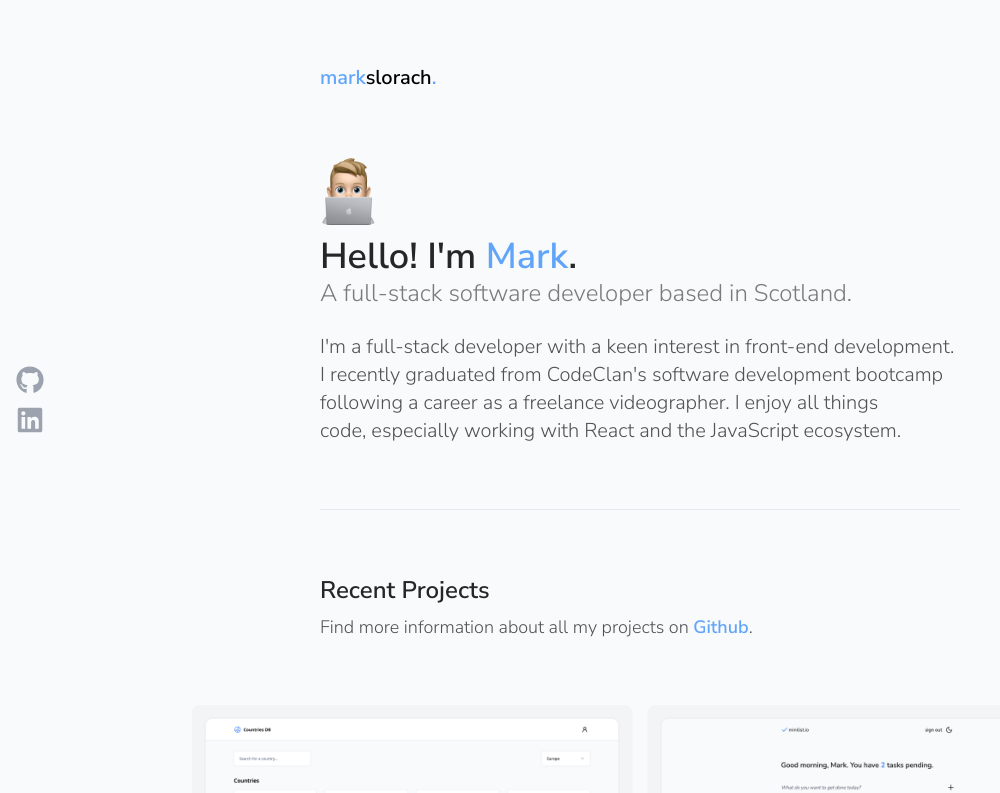
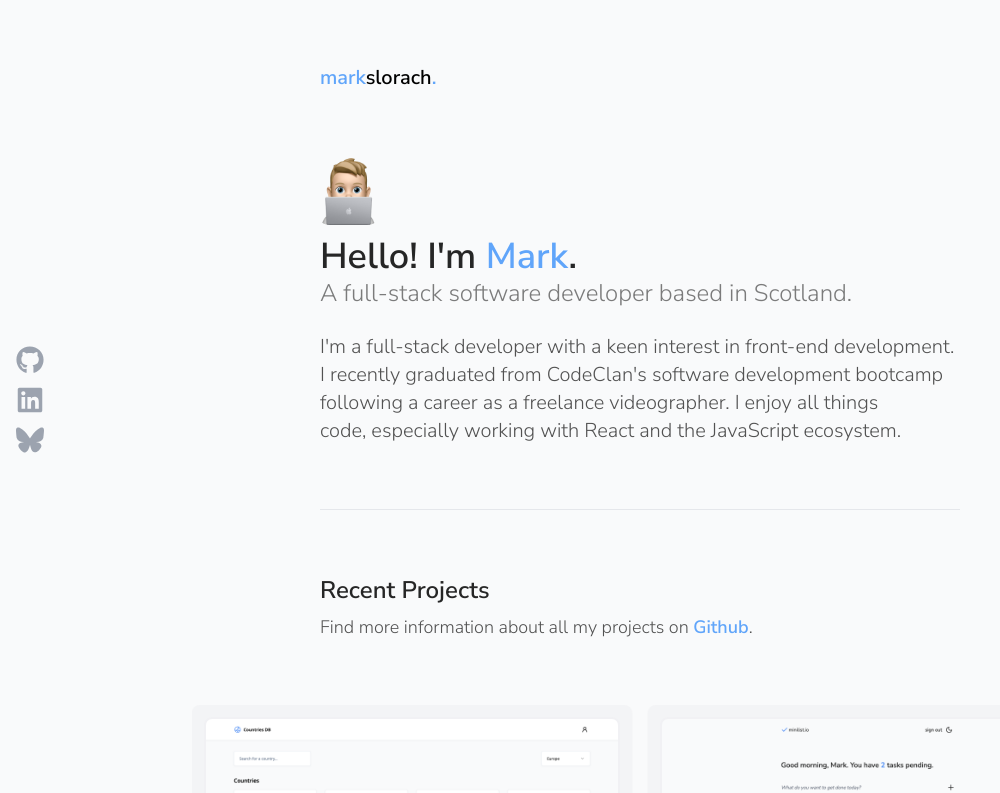
Before and after one commit to markslorach/markslorach.com, a Next.js app: page / in a window 1280 px wide. Shown: the top 793 px of the page, without its empty margins (0-1000 px from the left). Built offline with nearby package versions, Linux system fonts and the light colour scheme.

Commit message:
added bluesky link

```diff
--- a/app/components/shared/StickyLinks.tsx
+++ b/app/components/shared/StickyLinks.tsx
@@ -1,5 +1,6 @@
 import Link from "next/link";
 import { FaGithub, FaLinkedin } from "react-icons/fa";
+import { FaBluesky } from "react-icons/fa6";
 
 export const socialLinks = [
   {
@@ -11,6 +12,11 @@ export const socialLinks = [
     title: "LinkedIn",
     href: "https://linkedin.com/in/markslorach",
     icon: <FaLinkedin className="h-7 w-7" />,
+  },
+  {
+    title: "Bluesky",
+    href: "https://bsky.app/profile/markslorach.com",
+    icon: <FaBluesky className="h-7 w-7" />,
   },
 ];
 
--- a/package.json
+++ b/package.json
@@ -19,7 +19,6 @@
     "next": "^14.2.6",
     "react": "^18",
     "react-dom": "^18",
-    "react-icons": "^5.3.0",
     "tailwind-merge": "^2.5.2",
     "tailwindcss-animate": "^1.0.7"
   },
@@ -33,6 +32,7 @@
     "postcss": "^8",
     "prettier": "^3.3.3",
     "prettier-plugin-tailwindcss": "^0.6.6",
+    "react-icons": "^5.4.0",
     "tailwindcss": "^3.4.1",
     "typescript": "^5"
   }
```
Also changed, not shown: 1 other file (tests, documents, lock files or other folders).
